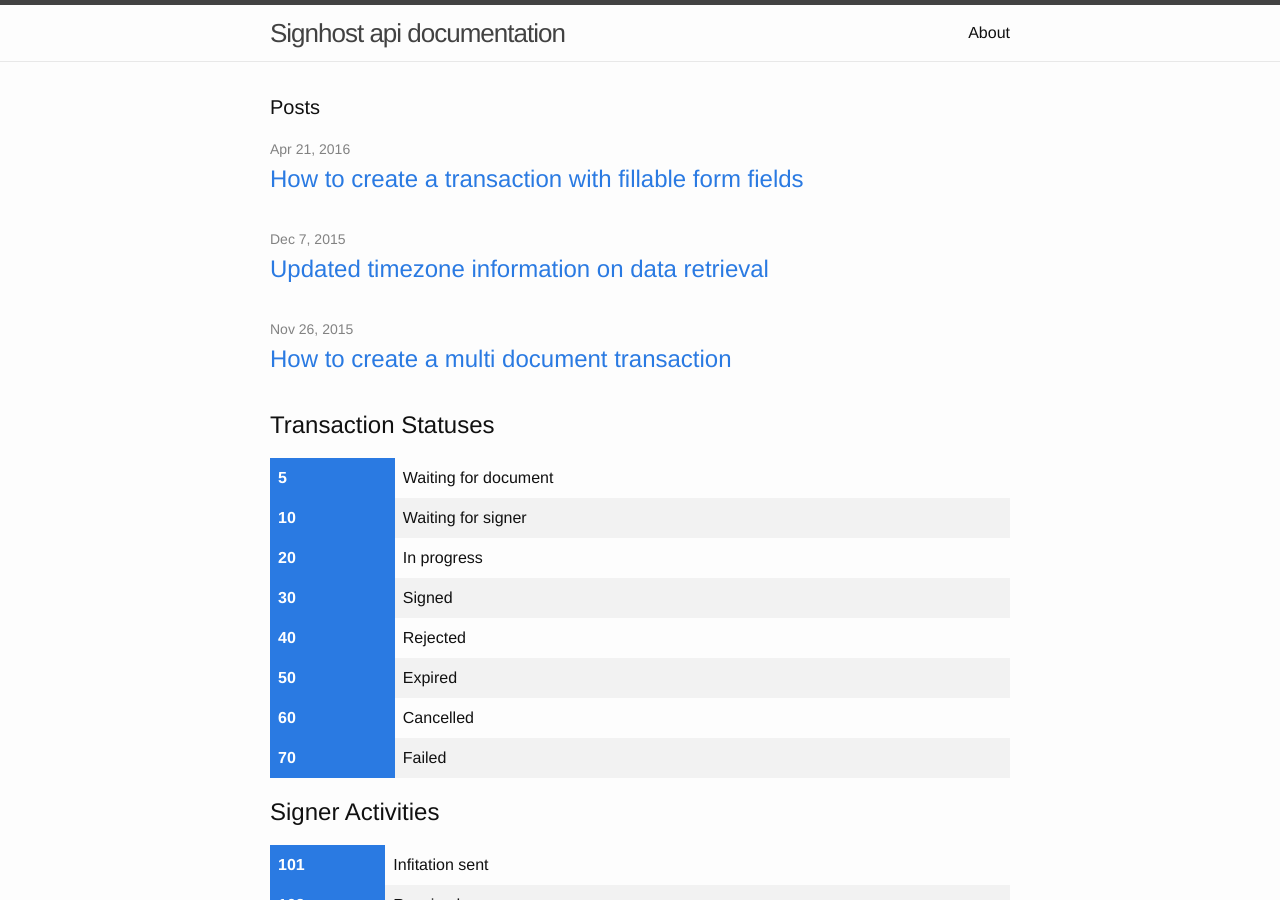
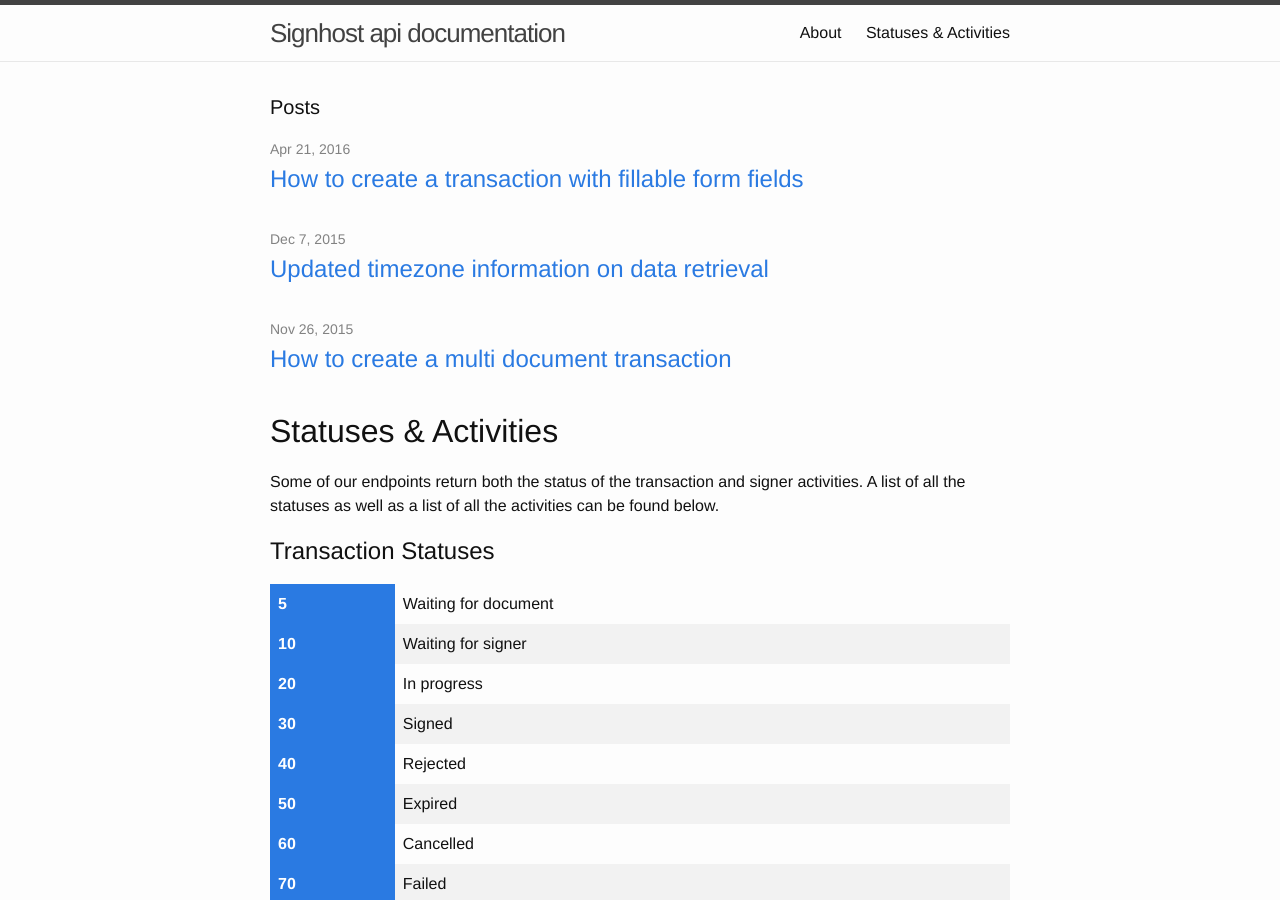
Before and after one commit to markohantula/evidos.github.io, a Jekyll site: the page built from status-activities.html, in a window 1280 px wide and 900 px high. Built offline with Jekyll 4.4.1, drawn with Linux system fonts in a browser that asks for light colours.

Commit message:
Add Link to Statuses and Activities
Add link to page in both text about endpoints and in the menu.

```diff
--- a/index.html
+++ b/index.html
@@ -22,6 +22,7 @@
   <p>You can make HTTP GET, POST or PUT Requests. Requests are passed to the API by using JSON objects to the API endpoints with the appropriate parameters. The documentation for each API call will contain more detail on the parameters accepted by the call.</p>
   <p>All responses are sent JSON-encoded. The specific responses (successful ones) are described in the documentation section for each method. See http://en.wikipedia.org/wiki/Json for more information on JSON.</p>
   <p>All input strings should be UTF-8 encoded, our response is always UTF-8 encoded.</p>
+  <p>Some of our endpoints return both the status of the transaction and signer activities. Further details about the statuses and activities can be found <a href="/status-activity/">here</a>.</p>
   {% for path in site.data.api-swagger.paths %}
     {% for m in path[1] %}
       {% assign method_name = m[0] %}
--- a/status-activities.html
+++ b/status-activities.html
@@ -1,5 +1,7 @@
 ---
 layout: default
+title: Statuses & Activities
+permalink: /status-activity/
 ---
 
 <div class="home">
@@ -17,7 +19,8 @@
       </li>
     {% endfor %}
   </ul>
-
+  <h1>{{ page.title }}</h1>
+  <p>Some of our endpoints return both the status of the transaction and signer activities. A list of all the statuses as well as a list of all the activities can be found below.</p>
   <h2>Transaction Statuses</h2>
   <table>
     <tbody>
```
